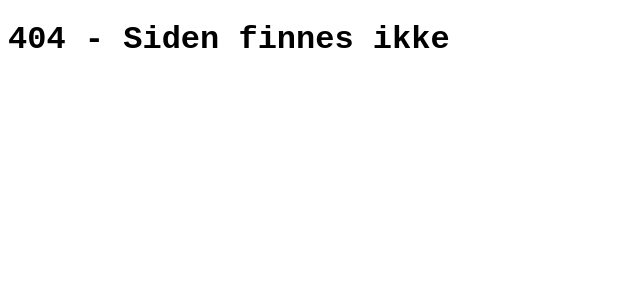
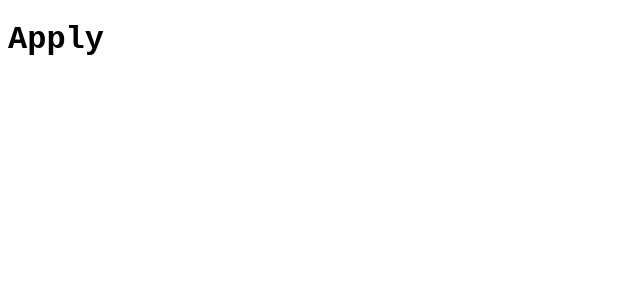
Before and after one commit to HermanErKu/fravaerskalkulator-react, a React (Create React App) app: page /apply in a window 1280 px wide. Before the commit this address had no page. Shown: the top 300 px of the page, without its empty margins (0-640 px from the left). Built offline with nearby package versions, Linux system fonts and the light colour scheme.

Commit message:
added apply page

```diff
--- a/src/index.js
+++ b/src/index.js
@@ -34,6 +34,8 @@ import PageNotFound from './pages/PageNotFound';
 import Studiefag from './pages/Studiefag';
 import Yrkesfag from './pages/Yrkesfag';
 
+import Apply from "./pages/Apply";
+
 import { SpeedInsights } from "@vercel/speed-insights/react"
 import { Analytics } from "@vercel/analytics/react"
 
@@ -46,6 +48,8 @@ export default function App() {
         <Route path="studiefag" element={<Studiefag />} />
         <Route path="yrkesfag" element={<Yrkesfag />} />
 
+        <Route path="apply" element={<Apply />} />
+
         <Route path="*" element={<PageNotFound />} />
       </Routes>
       <SpeedInsights />
--- /dev/null
+++ b/src/pages/Apply.js
@@ -0,0 +1,13 @@
+
+
+
+
+const Apply = () => {
+    return (
+        <div>
+            <h1>Apply</h1>
+        </div>
+    );
+}
+
+export default Apply;
```
